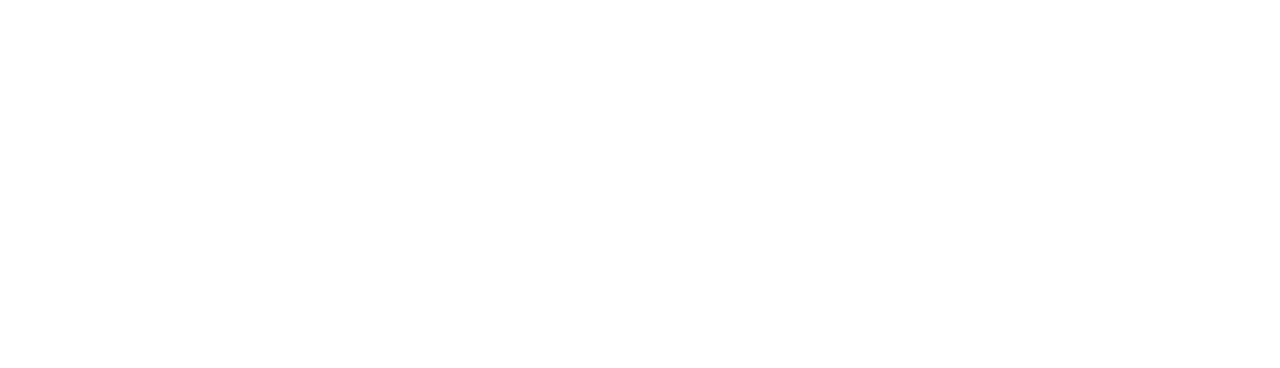
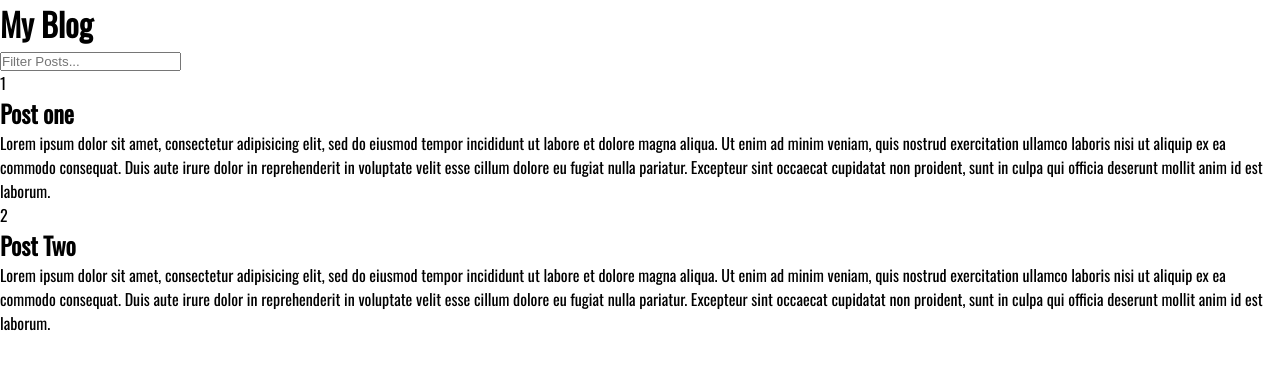
Before and after one commit to ciamac-da/infinite-scroll-posts-vanilla-js, a plain HTML site: page index.html in a window 1280 px wide. Drawn offline with nearby package versions, Linux system fonts and the light colour scheme.

Commit message:
Verified by Marti4n v1.0.2 html

```diff
--- a/index.html
+++ b/index.html
@@ -1,13 +1,48 @@
 <!DOCTYPE html>
 <html lang="en">
+
 <head>
   <meta charset="UTF-8">
   <meta name="viewport" content="width=device-width, initial-scale=1.0">
+  <link rel="preconnect" href="https://fonts.googleapis.com">
+ <link rel="preconnect" href="https://fonts.gstatic.com" crossorigin>
+ <link href="https://fonts.googleapis.com/css2?family=Oswald&display=swap" rel="stylesheet">
   <link rel="stylesheet" type="text/css" title="Cool stylesheet" href="./style.css">
   <script defer src="./index.js" type="text/javascript"></script>
   <title>Infinite Scroll Posts</title>
 </head>
+
 <body>
-  <div id="root"></div>
+  <h1>My Blog</h1>
+  <div class="filter-container">
+    <input type="text" id="filter" class="filter" placeholder="Filter Posts...">
+    <div id="post-container">
+      <div class="post">
+        <div class="number">1</div>
+        <div class="post-info">
+          <h2 class="post-title">Post one</h2>
+          <p class="post-body">
+            Lorem ipsum dolor sit amet, consectetur adipisicing elit, sed do eiusmod tempor incididunt ut labore et dolore magna aliqua. Ut enim ad minim veniam, quis nostrud exercitation ullamco laboris nisi ut aliquip ex ea commodo consequat. Duis
+            aute irure dolor in reprehenderit in voluptate velit esse cillum dolore eu fugiat nulla pariatur. Excepteur sint occaecat cupidatat non proident, sunt in culpa qui officia deserunt mollit anim id est laborum.
+          </p>
+        </div>
+      </div>
+      <div class="post">
+        <div class="number">2</div>
+        <div class="post-info">
+          <h2 class="post-title">Post Two</h2>
+          <p class="post-body">
+            Lorem ipsum dolor sit amet, consectetur adipisicing elit, sed do eiusmod tempor incididunt ut labore et dolore magna aliqua. Ut enim ad minim veniam, quis nostrud exercitation ullamco laboris nisi ut aliquip ex ea commodo consequat. Duis
+            aute irure dolor in reprehenderit in voluptate velit esse cillum dolore eu fugiat nulla pariatur. Excepteur sint occaecat cupidatat non proident, sunt in culpa qui officia deserunt mollit anim id est laborum.
+          </p>
+        </div>
+      </div>
+    </div>
+  </div>
+  <div class="loader">
+<div class="circle"></div>
+<div class="circle"></div>
+<div class="circle"></div>
+  </div>
 </body>
 </html>
--- a/style.css
+++ b/style.css
@@ -0,0 +1,8 @@
+* {
+  box-sizing: border-box;
+  margin: 0;
+  padding: 0
+}
+body {
+  font-family: 'Oswald', sans-serif;
+}
```
Also changed, not shown: 1 other file.
